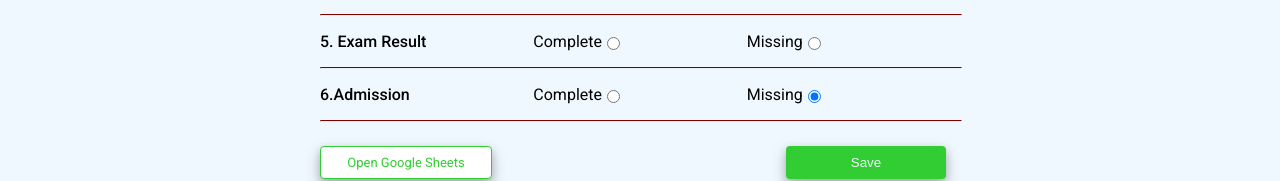
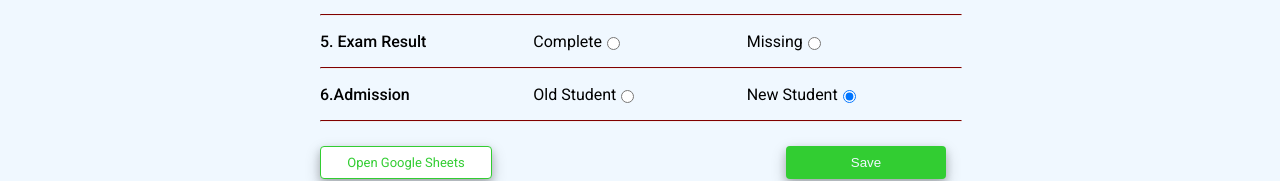
Before and after one commit to breshlyabanid22/shs-requirements-log, a React (Vite) app: page / in a window 1280 px wide. Shown: the part 530-711 px from the top of the page. Built offline with nearby package versions, Linux system fonts and the light colour scheme.

Commit message:
Update admission radio button labels

```diff
--- a/src/App.jsx
+++ b/src/App.jsx
@@ -285,7 +285,7 @@ function App() {
               <hr />
               <p>6.Admission</p>
               <label>
-                Complete
+                Old Student
                 <input
                   id="Admission"
                   type="radio"
@@ -296,7 +296,7 @@ function App() {
                 />
               </label>
               <label>
-                Missing
+                New Student
                 <input
                   id="Admission"
                   type="radio"
```
